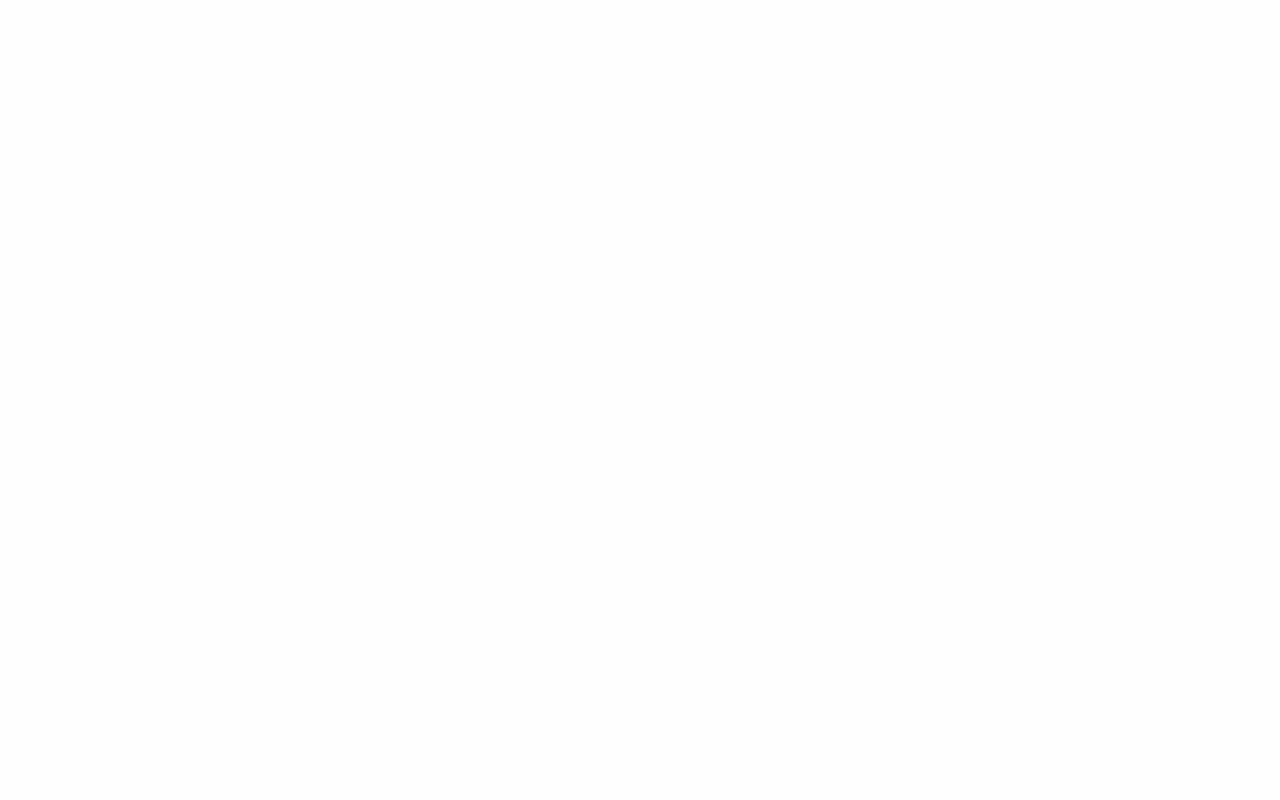
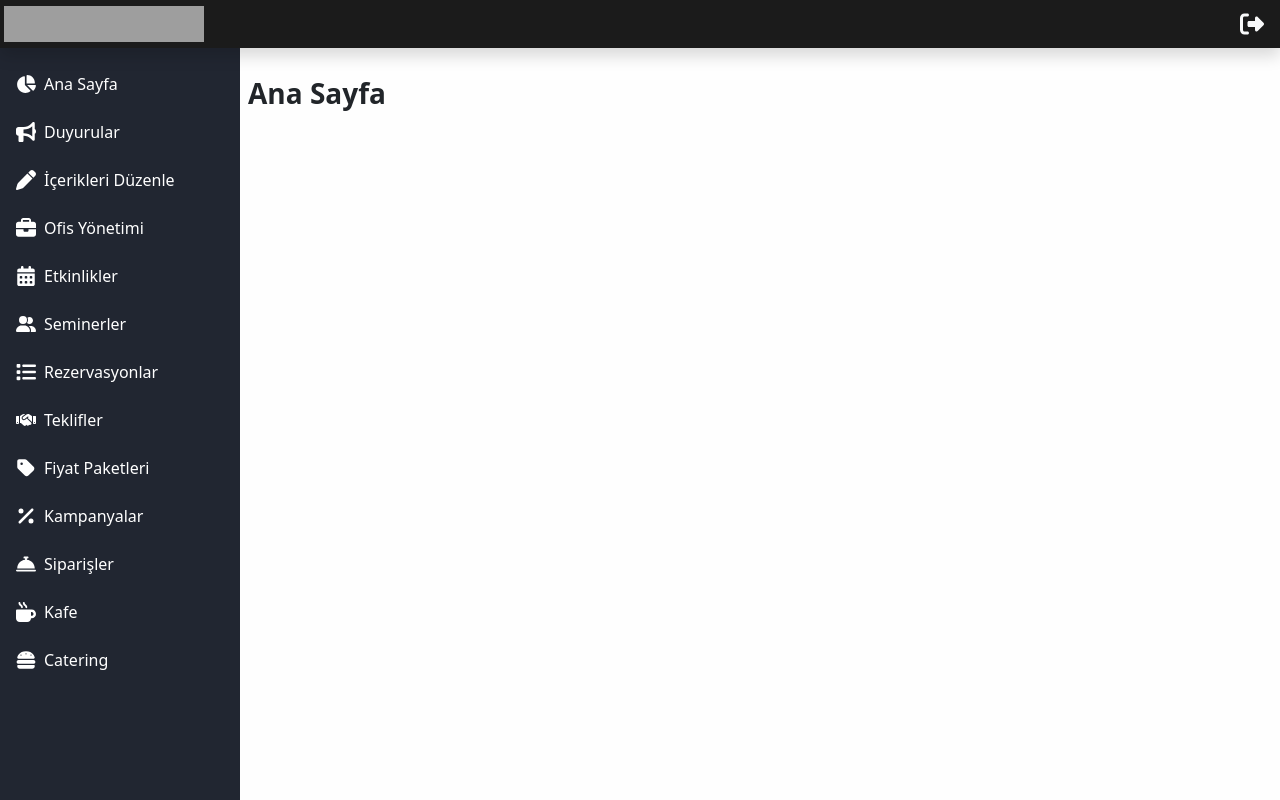
Before and after one commit to mustafakacarr/Hipokampus-Admin-FE, a React (Vite) app: page /main-page in a window 1280 px wide. Before the commit this address had no page. Built offline with nearby package versions, Linux system fonts and the light colour scheme; grey boxes are pictures that could not be loaded.

Commit message:
feat: add menu to sidebar

```diff
--- a/src/App.css
+++ b/src/App.css
@@ -36,6 +36,24 @@ body {
     scrollbar-width: none;
 }
 
+.sidebar-active {
+    color: #ec6108;
+    font-weight: 450;
+    text-decoration: none;
+}
+
+.sidebar-not-active {
+    color: white;
+    font-weight: 450;
+    text-decoration: none;
+}
+
+.sidebar-not-active:hover {
+    color: #ec6108;
+    font-weight: 450;
+    text-decoration: none;
+}
+
 .iti {
     width: 100%;
 }
--- a/src/components/layout-components/ControlPanelNavbar.jsx
+++ b/src/components/layout-components/ControlPanelNavbar.jsx
@@ -11,7 +11,7 @@ const ControlPanelNavbar = () => {
         <nav className="navbar fixed-top navbar-expand p-0 shadow" data-bs-theme="dark"
             style={{ height: "48px", backgroundColor: "#1B1B1B" }}>
             <div className="container-fluid gx-0">
-                {width >= 576
+                {width >= 768
                     ? (
                         <span className="navbar-brand me-0 p-1">
                             <img
--- a/src/components/layout-components/ControlPanelSidebar.jsx
+++ b/src/components/layout-components/ControlPanelSidebar.jsx
@@ -1,29 +1,183 @@
+import { faBriefcase, faBullhorn, faBurger, faCalendarDays, faChartPie, faConciergeBell, faHandshake, faList, faMugHot, faPen, faPercent, faTag, faUserGroup } from "@fortawesome/free-solid-svg-icons";
 import React from "react";
+import { NavLink } from "react-router-dom";
+import { FontAwesomeIcon } from "@fortawesome/react-fontawesome";
 
 const ControlPanelSidebar = () => {
     return (
-        <div className="sidebar position-fixed bg-dark h-100 ps-2 scrollbar-hidden"
-            style={{ width: "220px", overflowY: "scroll", paddingBottom: "70px" }}>
-            <br />
-            <span className="text-light fs-5 ms-2">
-                Seçenek 1
-            </span>
-            <br />
-            <span className="text-light fs-5 ms-2">
-                Seçenek 2
-            </span>
-            <br />
-            <span className="text-light fs-5 ms-2">
-                Seçenek 4
-            </span>
-            <br />
-            <span className="text-light fs-5 ms-2">
-                Seçenek 4
-            </span>
-            <br />
-            <span className="text-light fs-5 ms-2">
-                Seçenek 5
-            </span>
+        <div className="sidebar position-fixed bg-dark h-100 ps-3 scrollbar-hidden"
+            style={{ width: "240px", overflowY: "scroll", paddingBottom: "70px" }}>
+            <ul className="nav nav-pills flex-column mb-auto gap-4 mt-4">
+                <li>
+                    <NavLink
+                        className={(navOption) =>
+                            navOption.isActive
+                                ? "sidebar-active"
+                                : "sidebar-not-active"
+                        }
+                        to="/#"
+                    >
+                        <FontAwesomeIcon width={20} height={20} icon={faChartPie} size="lg" />
+                        <span className="ms-2">Ana Sayfa</span>
+                    </NavLink>
+                </li>
+                <li>
+                    <NavLink
+                        className={(navOption) =>
+                            navOption.isActive
+                                ? "sidebar-active"
+                                : "sidebar-not-active"
+                        }
+                        to="/#"
+                    >
+                        <FontAwesomeIcon width={20} height={20} icon={faBullhorn} size="lg" />
+                        <span className="ms-2">Duyurular</span>
+                    </NavLink>
+                </li>
+                <li>
+                    <NavLink
+                        className={(navOption) =>
+                            navOption.isActive
+                                ? "sidebar-active"
+                                : "sidebar-not-active"
+                        }
+                        to="/#"
+                    >
+                        <FontAwesomeIcon width={20} height={20} icon={faPen} size="lg" />
+                        <span className="ms-2">İçerikleri Düzenle</span>
+                    </NavLink>
+                </li>
+                <li>
+                    <NavLink
+                        className={(navOption) =>
+                            navOption.isActive
+                                ? "sidebar-active"
+                                : "sidebar-not-active"
+                        }
+                        to="/#"
+                    >
+                        <FontAwesomeIcon width={20} height={20} icon={faBriefcase} size="lg" />
+                        <span className="ms-2">Ofis Yönetimi</span>
+                    </NavLink>
+                </li>
+                <li>
+                    <NavLink
+                        className={(navOption) =>
+                            navOption.isActive
+                                ? "sidebar-active"
+                                : "sidebar-not-active"
+                        }
+                        to="/#"
+                    >
+                        <FontAwesomeIcon width={20} height={20} icon={faCalendarDays} size="lg" />
+                        <span className="ms-2">Etkinlikler</span>
+                    </NavLink>
+                </li>
+                <li>
+                    <NavLink
+                        className={(navOption) =>
+                            navOption.isActive
+                                ? "sidebar-active"
+                                : "sidebar-not-active"
+                        }
+                        to="/#"
+                    >
+                        <FontAwesomeIcon width={20} height={20} icon={faUserGroup} size="lg" />
+                        <span className="ms-2">Seminerler</span>
+                    </NavLink>
+                </li>
+                <li>
+                    <NavLink
+                        className={(navOption) =>
+                            navOption.isActive
+                                ? "sidebar-active"
+                                : "sidebar-not-active"
+                        }
+                        to="/#"
+                    >
+                        <FontAwesomeIcon width={20} height={20} icon={faList} size="lg" />
+                        <span className="ms-2">Rezervasyonlar</span>
+                    </NavLink>
+                </li>
+                <li>
+                    <NavLink
+                        className={(navOption) =>
+                            navOption.isActive
+                                ? "sidebar-active"
+                                : "sidebar-not-active"
+                        }
+                        to="/#"
+                    >
+                        <FontAwesomeIcon width={20} height={20} icon={faHandshake} size="lg" />
+                        <span className="ms-2">Teklifler</span>
+                    </NavLink>
+                </li>
+                <li>
+                    <NavLink
+                        className={(navOption) =>
+                            navOption.isActive
+                                ? "sidebar-active"
+                                : "sidebar-not-active"
+                        }
+                        to="/#"
+                    >
+                        <FontAwesomeIcon width={20} height={20} icon={faTag} size="lg" />
+                        <span className="ms-2">Fiyat Paketleri</span>
+                    </NavLink>
+                </li>
+                <li>
+                    <NavLink
+                        className={(navOption) =>
+                            navOption.isActive
+                                ? "sidebar-active"
+                                : "sidebar-not-active"
+                        }
+                        to="/#"
+                    >
+                        <FontAwesomeIcon width={20} height={20} icon={faPercent} size="lg" />
+                        <span className="ms-2">Kampanyalar</span>
+                    </NavLink>
+                </li>
+                <li>
+                    <NavLink
+                        className={(navOption) =>
+                            navOption.isActive
+                                ? "sidebar-active"
+                                : "sidebar-not-active"
+                        }
+                        to="/#"
+                    >
+                        <FontAwesomeIcon width={20} height={20} icon={faConciergeBell} size="lg" />
+                        <span className="ms-2">Siparişler</span>
+                    </NavLink>
+                </li>
+                <li>
+                    <NavLink
+                        className={(navOption) =>
+                            navOption.isActive
+                                ? "sidebar-active"
+                                : "sidebar-not-active"
+                        }
+                        to="/#"
+                    >
+                        <FontAwesomeIcon width={20} height={20} icon={faMugHot} size="lg" />
+                        <span className="ms-2">Kafe</span>
+                    </NavLink>
+                </li>
+                <li>
+                    <NavLink
+                        className={(navOption) =>
+                            navOption.isActive
+                                ? "sidebar-active"
+                                : "sidebar-not-active"
+                        }
+                        to="/#"
+                    >
+                        <FontAwesomeIcon width={20} height={20} icon={faBurger} size="lg" />
+                        <span className="ms-2">Catering</span>
+                    </NavLink>
+                </li>
+            </ul>
         </div>
     )
 }
--- a/src/layouts/ControlPanelLayout.jsx
+++ b/src/layouts/ControlPanelLayout.jsx
@@ -11,15 +11,15 @@ const ControlPanelLayout = ({ children }) => {
         <div className="mx-auto site-wrapper">
             <ControlPanelHeader />
             <div className="container-fluid mx-auto row gx-0" style={{ marginTop: "48px" }}>
-                {width >= 576
+                {width >= 768
                     ? (
                         <ControlPanelSidebar />
                     ) : null
                 }
                 <div style={
-                    width >= 576
+                    width >= 768
                         ? {
-                            paddingLeft: "220px"
+                            paddingLeft: "240px"
                         }
                         : {}}>
                     <div className="content-wrapper mx-auto mt-4 px-2 w-100 h-100">
--- a/src/pages/ControlPanel.jsx
+++ b/src/pages/MainPage.jsx
@@ -1,12 +1,14 @@
 import React from "react";
 import ControlPanelLayout from "../layouts/ControlPanelLayout";
 
-const ControlPanel = () => {
+const MainPage = () => {
   return (
     <ControlPanelLayout>
-        Kontrol Paneli
+      <span className="fs-3 fw-bold">
+        Ana Sayfa
+      </span>
     </ControlPanelLayout>
   );
 };
 
-export default ControlPanel;
+export default MainPage;
--- a/src/pages/SignIn.jsx
+++ b/src/pages/SignIn.jsx
@@ -3,7 +3,7 @@ import React from "react"
 const SignIn = () => {
     return (
         <div className="d-flex align-items-center min-vh-100">
-            <form className="sign-in-form w-100 m-auto" action="/control-panel">
+            <form className="sign-in-form w-100 m-auto" action="/main-page">
                 <img className="mb-3" src="https://hipokampus.com.tr/images/ikonlar/hipokampus-kurumsal.webp"
                     alt="Hipokampus logo" width="75" height="70" />
                 <h1 className="h3 mb-3 fw-bold">Hipokampüs<br />Kontrol Paneli</h1>
--- a/src/routes/SiteRoutes.jsx
+++ b/src/routes/SiteRoutes.jsx
@@ -1,4 +1,4 @@
-import ControlPanel from "../pages/ControlPanel"
+import MainPage from "../pages/MainPage"
 import SignIn from "../pages/SignIn"
 
 var SiteRoutes = [
@@ -7,8 +7,8 @@ var SiteRoutes = [
         component: <SignIn />,
     },
     {
-        path: "/control-panel",
-        component: <ControlPanel />
+        path: "/main-page",
+        component: <MainPage />
     }
 ];
 
```
